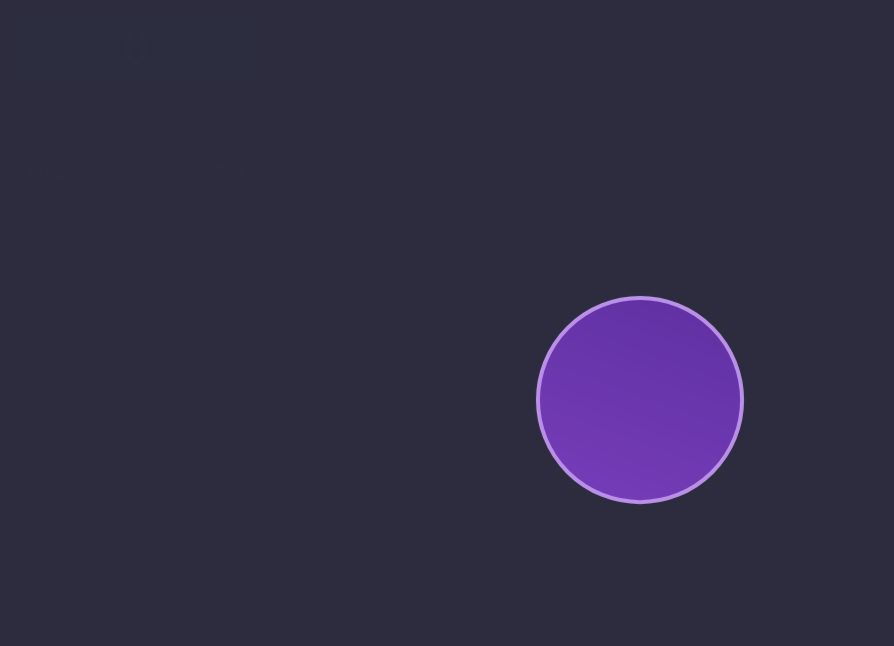
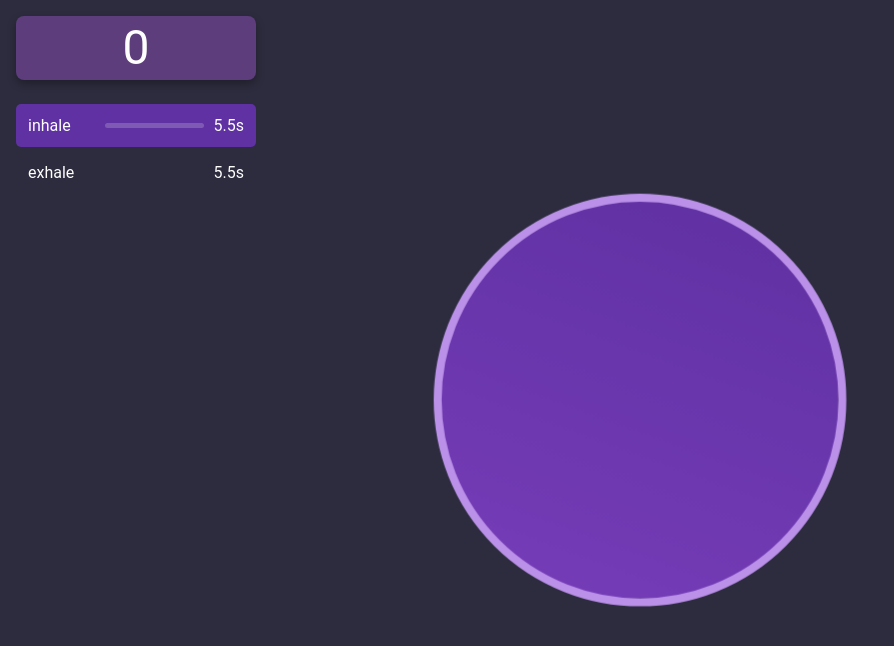
Before and after one commit to r3mus99/breath, a plain HTML site: page balanced/index.html in a window 1280 px wide. Shown: the whole page, without its empty margins (0-894 px from the left). Drawn offline with Linux system fonts and the light colour scheme.

Commit message:
animated progress bar

```diff
--- a/balanced/index.html
+++ b/balanced/index.html
@@ -11,20 +11,20 @@
 </head>
 
 <body>
-  <div class="controls hidden" id="controls">
+  <div class="controls visible" id="controls">
     <div class="counter" id="count" onclick={resetCounter()}></div>
-      <div class="step" id="step1">
+      <div class="step animate-color" id="step1">
           <div class="title">inhale</div>
-          <div class="duration w55"></div>
+          <div class="duration animate55"></div>
           5.5s
       </div>
-      <div class="step" id="step2">
+      <div class="step animate-color animation-delay55" id="step2">
           <div class="title">exhale</div>
-          <div class="duration w55"></div>
+          <div class="duration animate55 animation-delay55"></div>
           5.5s
       </div>
   </div>
-  <div class="circle intro" id="circle"></div>
+  <div class="circle animated" id="circle"></div>
 </body>
 
 </html>
--- a/balanced/water.css
+++ b/balanced/water.css
@@ -8,45 +8,50 @@
     }
 }
 
-.step .duration.w55 {
-    width: 55px;
-}
-
-.step.animate-inhale {
-    animation-name: inhale;
+.step .duration.animate55 {
+    animation-name: change-width55;
     animation-duration: 11s;
     animation-timing-function: ease-in-out;
     animation-iteration-count: infinite;
 }
 
-.step.animate-exhale {
-    animation-name: exhale;
+.animation-delay55 {
+    animation-delay: 5.5s;
+}
+
+
+@keyframes change-width55 {
+    0% {
+        opacity: 1;
+        width: 0;
+    }
+
+    50% {
+        opacity: 1;
+        width: 100px;
+    }
+
+    60%, 100% {
+        opacity: 0;
+        width: 100px;
+    }
+}
+
+.step.animate-color {
+    animation-name: change-color;
     animation-duration: 11s;
-    animation-delay: 5.5s;
     animation-timing-function: ease-in-out;
     animation-iteration-count: infinite;
 }
 
-@keyframes inhale {
+@keyframes change-color {
     0%, 60%, 100% {
-        color: var(--inactive-color);
+        /*color: var(--inactive-color);*/
         background-color: transparent;
     }
 
     10%, 50% {
-        color: var(--text-color);
+        /*color: var(--text-color);*/
         background-color: var(--dark-accent);
     }
 }
-
-@keyframes exhale {
-    0%, 60%, 100% {
-        color: var(--inactive-color);
-        background-color: transparent;
-    }
-
-    10%, 50% {
-        color: var(--text-color);
-        background-color: var(--dark-accent);
-    }
-}
--- a/balanced/water.js
+++ b/balanced/water.js
@@ -8,6 +8,7 @@ function count() {
 
 function resetCounter() {
     // reset circle animation
+    // todo reflow step and duration
     const e = document.getElementById("circle");
     e.style.animation = 'none';
     e.offsetHeight; /* trigger reflow */
@@ -27,20 +28,5 @@ function resetCounter() {
     interval = setInterval(count, 11000);
 }
 
-setTimeout(() => {
-    // change hidden elements to visible
-    document.getElementById("controls").classList.remove("hidden");
-    document.getElementById("controls").classList.add("visible");
-
-    // change circle from init animation to breath animation
-    document.getElementById("circle").classList.remove("intro");
-    document.getElementById("circle").classList.add("animated");
-
-    // start step animation
-    document.getElementById("step1").classList.add("animate-inhale");
-    document.getElementById("step2").classList.add("animate-exhale");
-
-    // start counter
-    count();
-    interval = setInterval(count, 11000);
-}, 5000)
+count();
+interval = setInterval(count, 11000);
--- a/common.css
+++ b/common.css
@@ -47,7 +47,8 @@ body {
 }
 
 .controls .counter {
-    background-color: var(--accent-color);
+    background-color: #5d3d7b;
+    box-shadow: 0 4px 8px rgba(0, 0, 0, 0.3);
     cursor: pointer;
     height: 3rem;
     line-height: 3rem;
```
